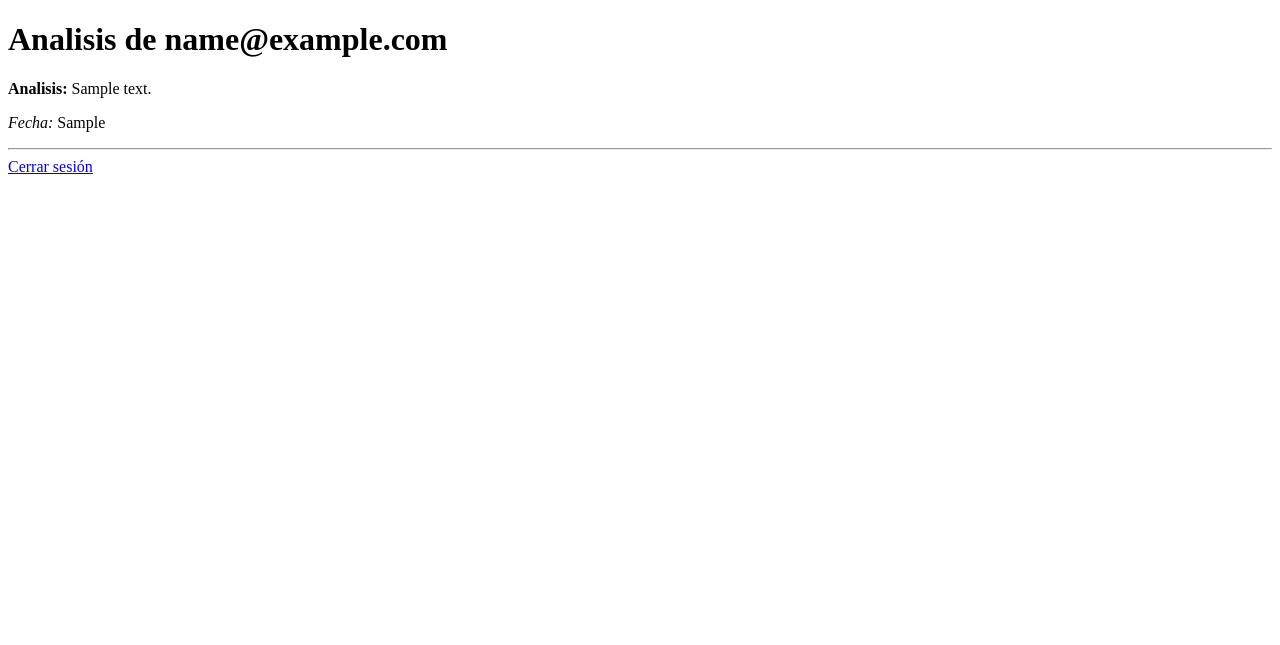
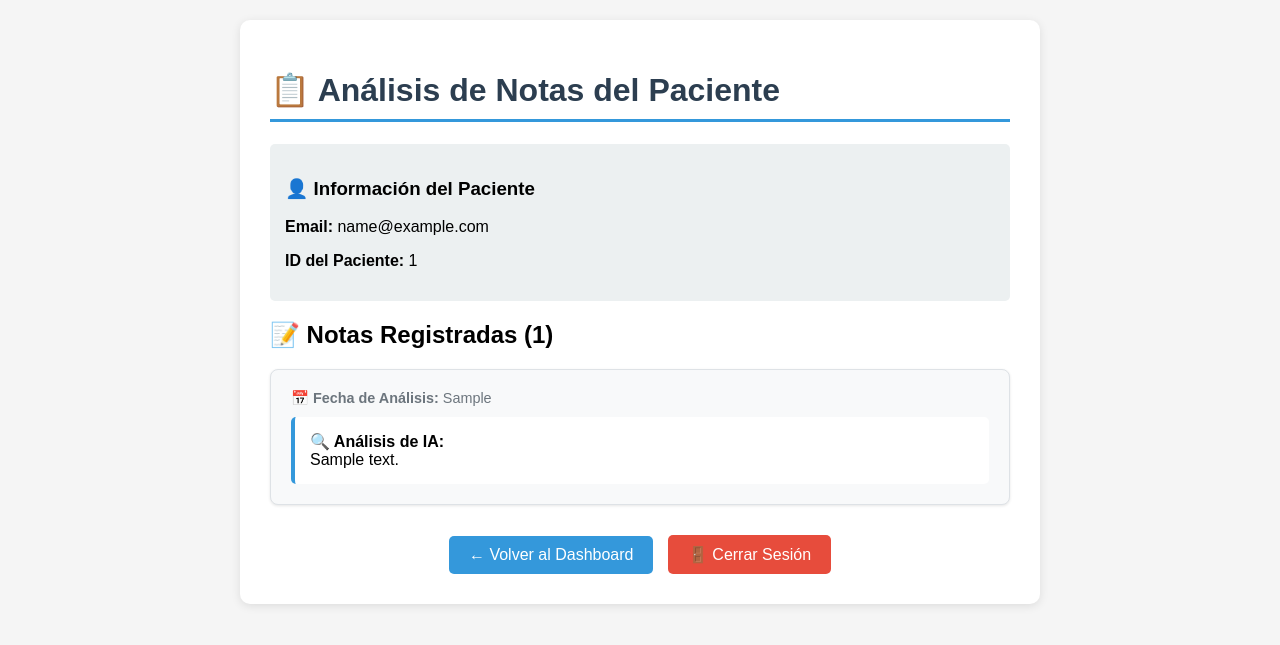
Before and after one commit to JoseReyesXDD/PulsoftWeb, a Django app: template templates/caregiver_notes.html in a window 1280 px wide. Shown: the top 645 px of the page. Run offline with Django 5.2, Linux system fonts and the light colour scheme; the template is opened without the code that fills it: most values are stand-ins (such as "Sample title", 1, 10 or a date in 2020).

Commit message:
Add caregiver patient notes view with API endpoints and UI
Co-authored-by: lloxddddd <lloxddddd@gmail.com>

```diff
--- a/api/urls.py
+++ b/api/urls.py
@@ -4,6 +4,8 @@ from . import api_views, views_web, views
 
 urlpatterns = [
     path('analyze-note/', api_views.AnalyzeNoteView.as_view(), name='analyze_note_api'),
+    path('caregiver-patients/', api_views.CaregiverPatientsView.as_view(), name='caregiver_patients_api'),
+    path('patient-notes/', api_views.PatientNotesView.as_view(), name='patient_notes_api'),
     path('configuracion/', views.configuracion_usuario, name='configuracion_usuario'),
     path('cambiar-correo/', views.cambiar_correo, name='cambiar_correo'),
     path('cambiar-contrasena/', views.cambiar_contrasena, name='cambiar_contrasena'),
--- a/templates/caregiver_notes.html
+++ b/templates/caregiver_notes.html
@@ -1,17 +1,115 @@
 <!DOCTYPE html>
 <html>
-<head><title>Notas del Paciente</title></head>
+<head>
+    <title>Notas del Paciente - Cuidador</title>
+    <style>
+        body {
+            font-family: Arial, sans-serif;
+            max-width: 800px;
+            margin: 0 auto;
+            padding: 20px;
+            background-color: #f5f5f5;
+        }
+        .container {
+            background-color: white;
+            padding: 30px;
+            border-radius: 10px;
+            box-shadow: 0 2px 10px rgba(0,0,0,0.1);
+        }
+        h1 {
+            color: #2c3e50;
+            border-bottom: 3px solid #3498db;
+            padding-bottom: 10px;
+        }
+        .patient-info {
+            background-color: #ecf0f1;
+            padding: 15px;
+            border-radius: 5px;
+            margin-bottom: 20px;
+        }
+        .note-card {
+            background-color: #f8f9fa;
+            border: 1px solid #dee2e6;
+            border-radius: 8px;
+            padding: 20px;
+            margin-bottom: 20px;
+            box-shadow: 0 1px 3px rgba(0,0,0,0.1);
+        }
+        .note-date {
+            color: #6c757d;
+            font-size: 0.9em;
+            margin-bottom: 10px;
+        }
+        .note-analysis {
+            background-color: white;
+            padding: 15px;
+            border-radius: 5px;
+            border-left: 4px solid #3498db;
+            margin-top: 10px;
+        }
+        .no-notes {
+            text-align: center;
+            color: #6c757d;
+            font-style: italic;
+            padding: 40px;
+        }
+        .back-button {
+            background-color: #3498db;
+            color: white;
+            padding: 10px 20px;
+            text-decoration: none;
+            border-radius: 5px;
+            display: inline-block;
+            margin-right: 10px;
+        }
+        .logout-button {
+            background-color: #e74c3c;
+            color: white;
+            padding: 10px 20px;
+            text-decoration: none;
+            border-radius: 5px;
+            display: inline-block;
+        }
+        .button-container {
+            margin-top: 30px;
+            text-align: center;
+        }
+    </style>
+</head>
 <body>
-    <h1>Analisis de {{ patient_email }}</h1>
-    {% for note in notes %}
-        <div>
-            <p><strong>Analisis:</strong> {{ note.analisis_IA }}</p>
-            <p><em>Fecha:</em> {{ note.analizadoEn }}</p>
+    <div class="container">
+        <h1>📋 Análisis de Notas del Paciente</h1>
+
+        <div class="patient-info">
+            <h3>👤 Información del Paciente</h3>
+            <p><strong>Email:</strong> {{ patient_email }}</p>
+            <p><strong>ID del Paciente:</strong> {{ patient_uid }}</p>
         </div>
-        <hr>
-    {% empty %}
-        <p>Este paciente aún no ha registrado notas para su analisis.</p>
-    {% endfor %}
-    <a href="{% url 'logout' %}">Cerrar sesión</a>
+
+        {% if notes %}
+            <h2>📝 Notas Registradas ({{ notes|length }})</h2>
+            {% for note in notes %}
+                <div class="note-card">
+                    <div class="note-date">
+                        <strong>📅 Fecha de Análisis:</strong> {{ note.analizadoEn|default:"Fecha no disponible" }}
+                    </div>
+                    <div class="note-analysis">
+                        <strong>🔍 Análisis de IA:</strong><br>
+                        {{ note.analisis_IA|default:"Análisis no disponible" }}
+                    </div>
+                </div>
+            {% endfor %}
+        {% else %}
+            <div class="no-notes">
+                <h3>📭 No hay notas disponibles</h3>
+                <p>Este paciente aún no ha registrado notas para su análisis.</p>
+            </div>
+        {% endif %}
+
+        <div class="button-container">
+            <a href="{% url 'caregiver_dashboard' %}" class="back-button">← Volver al Dashboard</a>
+            <a href="{% url 'logout' %}" class="logout-button">🚪 Cerrar Sesión</a>
+        </div>
+    </div>
 </body>
 </html>
```
Also changed, not shown: CAREGIVER_FUNCTIONALITY.md (added, +133 -0 lines), api/api_views.py (+100 -0 lines), templates/caregiver_dashboard.html (+97 -12 lines).
